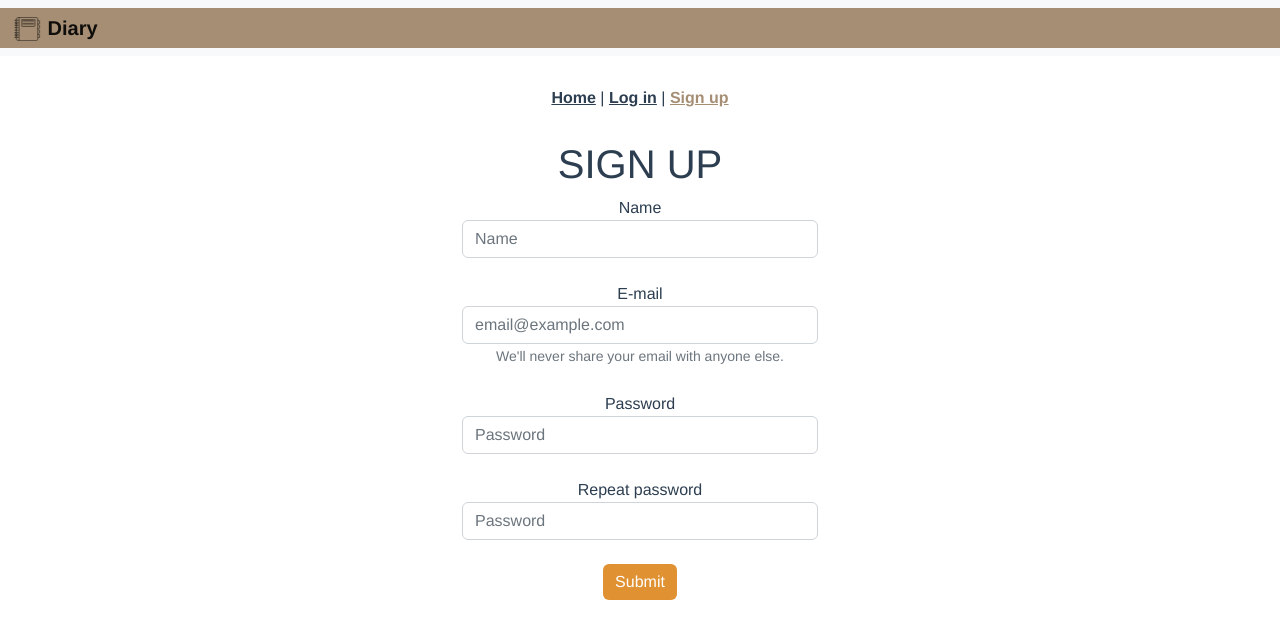
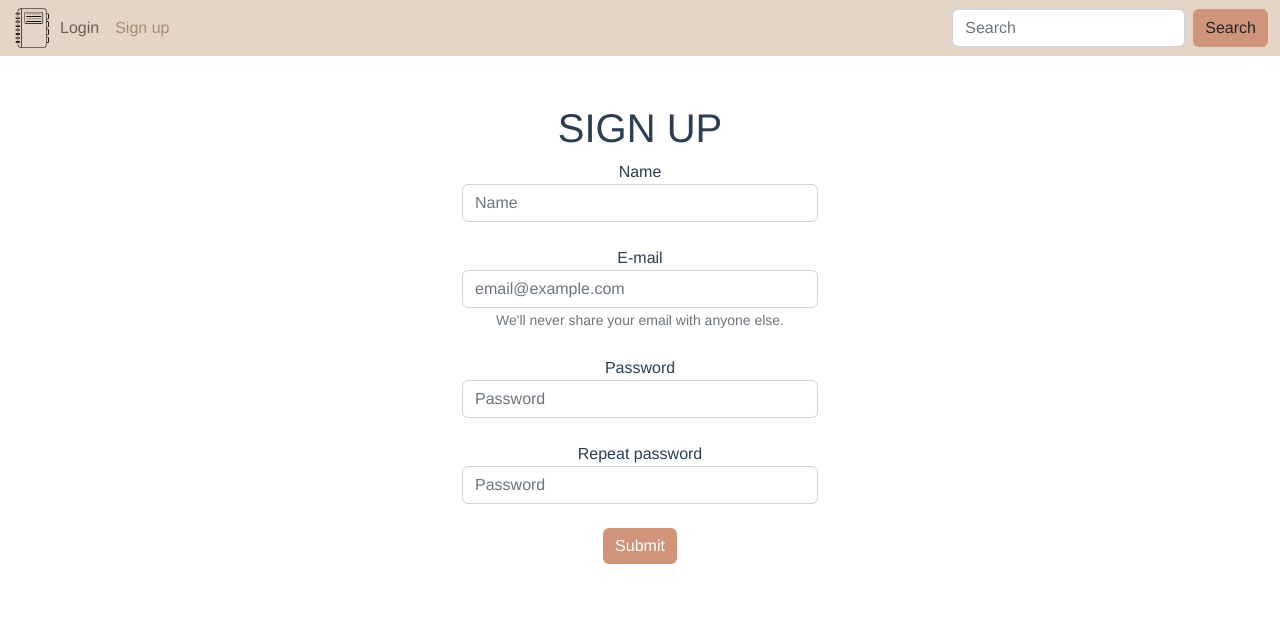
Before and after one commit to enaps68/diary, a Vue app: page /signup in a window 1280 px wide. Shown: the top 638 px of the page. Built offline with nearby package versions, Linux system fonts and the light colour scheme.

Commit message:
navbarv01

```diff
--- a/src/App.vue
+++ b/src/App.vue
@@ -1,25 +1,29 @@
 <template>
-  <div>
-    <nav class="navbar bg-light" >
-  <div class="container-fluid" style="background-color: #a58e74;">
-    <a class="navbar-brand" href="#">
-      <img src="src/assets/5258541_diary_education_notebook_planner_scrapbook_icon.png" alt="" width="30" height="24" class="d-inline-block align-text-top">
-      Diary
-    </a>
+<nav class="navbar navbar-expand-lg" style="background-color: #e5d5c6;">
+  <div class="container-fluid">
+    <img src="@/assets/5258541_diary_education_notebook_planner_scrapbook_icon.png" height="40" class="d-inline-block align-top" alt="" loading="lazy" />
+    <button class="navbar-toggler" type="button" data-bs-toggle="collapse" data-bs-target="#navbarTogglerDemo02" aria-controls="navbarTogglerDemo02" aria-expanded="false" aria-label="Toggle navigation">
+      <span class="navbar-toggler-icon"></span>
+    </button>
+    <div class="collapse navbar-collapse" id="navbarTogglerDemo02">
+      <ul class="navbar-nav me-auto mb-2 mb-lg-0">
+        <li class="nav-item">
+          <router-link to="/login" class="nav-link">Login</router-link>
+        </li>
+        <li class="nav-item">
+          <router-link to="/signup" class="nav-link">Sign up</router-link>
+        </li>
 
+      </ul>
+      <form class="d-flex" role="search">
+        <input class="form-control me-2" type="search" placeholder="Search" aria-label="Search">
+        <button class="btn" type="submit" style="background-color: #d0947a;border: none;">Search</button>
+      </form>
+    </div>
+  </div>
 
-
-</div>
 </nav>
-<nav>
-    <router-link to="/">Home</router-link> |
-    <router-link to="/login">Log in</router-link> |
-    <router-link to="/signup">Sign up</router-link>
-  </nav>
-
-  <router-view/>
-</div>
-
+<router-view></router-view>
 </template>
 
 <style lang="scss">
--- a/src/views/Login.vue
+++ b/src/views/Login.vue
@@ -1,5 +1,5 @@
 <template>
-
+<br><br>
 <div class="about">
 
     <h1>LOG IN</h1>
@@ -34,7 +34,7 @@ id="exampleInputPassword1" placeholder="Password" />
 </div>
 <br>
 
-<button type="submit" class="btn btn-primary" style="background-color: #e09132;border: none;">Submit</button>
+<button type="submit" class="btn btn-primary" style="background-color: #d0947a;border: none;">Submit</button>
 
 </form>
 </div>
--- a/src/views/Signup.vue
+++ b/src/views/Signup.vue
@@ -1,4 +1,5 @@
 <template>
+  <br><br>
  <div class="about">
    <h1>SIGN UP</h1>
  <div class="container">
@@ -32,7 +33,7 @@ id="exampleInputPassword1" placeholder="Password" />
 id="exampleInputPassword1" placeholder="Password" />
 </div>
 <br>
-<button type="submit" class="btn btn-primary" style="background-color: #e09132;border: none;">Submit</button>
+<button type="submit" class="btn btn-primary" style="background-color: #d0947a;border: none;">Submit</button>
 </form>
 </div>
 <div class="col-sm"></div>
```
